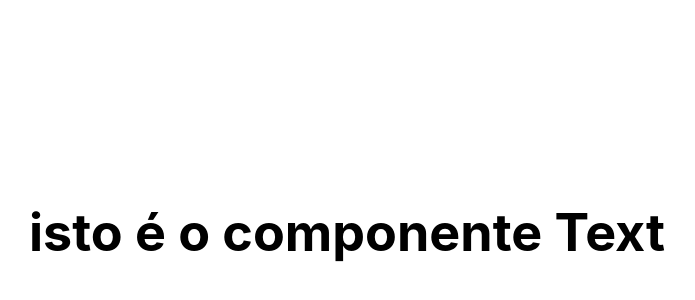
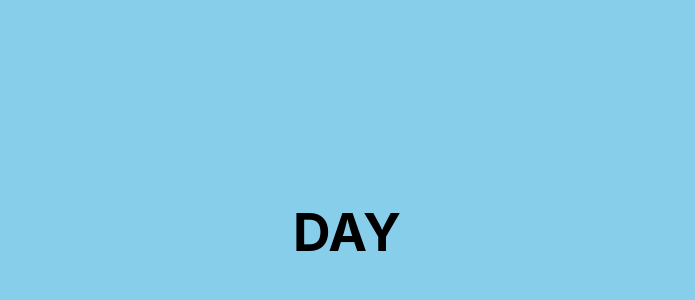
Before and after one commit to telmott/react-demo, a React (Create React App) app: page / in a window 1280 px wide. Shown: the part 168-468 px from the top of the page, without its empty margins (293-988 px from the left). Built offline with nearby package versions, Linux system fonts and the light colour scheme.

Commit message:
Modify state

```diff
--- a/src/App.js
+++ b/src/App.js
@@ -11,31 +11,38 @@ class App extends React.Component {
       nigthText: 'NIGHT'
     }
 
-    // this.getText = this.getText.bind(this);
-    // this.getClassName = this.getClassName.bind(this);
+    this.getText = this.getText.bind(this);
+    this.getClassName = this.getClassName.bind(this);
+    // this.toggleDay = this.toggleDay.bind(this);
   }
 
-  // getText() {
-  //   if (this.state.day) {
-  //     return this.state.dayText;
-  //   }
+  getText() {
+    if (this.state.day) {
+      return this.state.dayText;
+    }
 
-  //   return this.state.nigthText;
-  // }
+    return this.state.nigthText;
+  }
 
-  // getClassName() {
-  //   if (this.state.day) {
-  //     return 'day';
-  //   }
+  getClassName() {
+    if (this.state.day) {
+      return 'day';
+    }
 
-  //   return 'night';
+    return 'night';
+  }
+
+  // toggleDay() {
+  //   this.setState(
+  //     { day: !this.state.day }
+  //   );
   // }
 
   render() {
     return (
       <div className="App">
-        <header className="App-header">
-          <Text text={'isto é o componente Text'} />
+        <header className={'App-header ' + this.getClassName()}>
+          <Text text={this.getText()} />
         </header>
       </div>
     );
@@ -44,6 +51,4 @@ class App extends React.Component {
 
 export default App;
 
-// <Text text={this.state.dayText} />
-// <Text text={this.getText()} />
-// <header className={'App-header ' + this.getClassName()}>
+// <button onClick={this.toggleDay}>Toggle</button>
```
